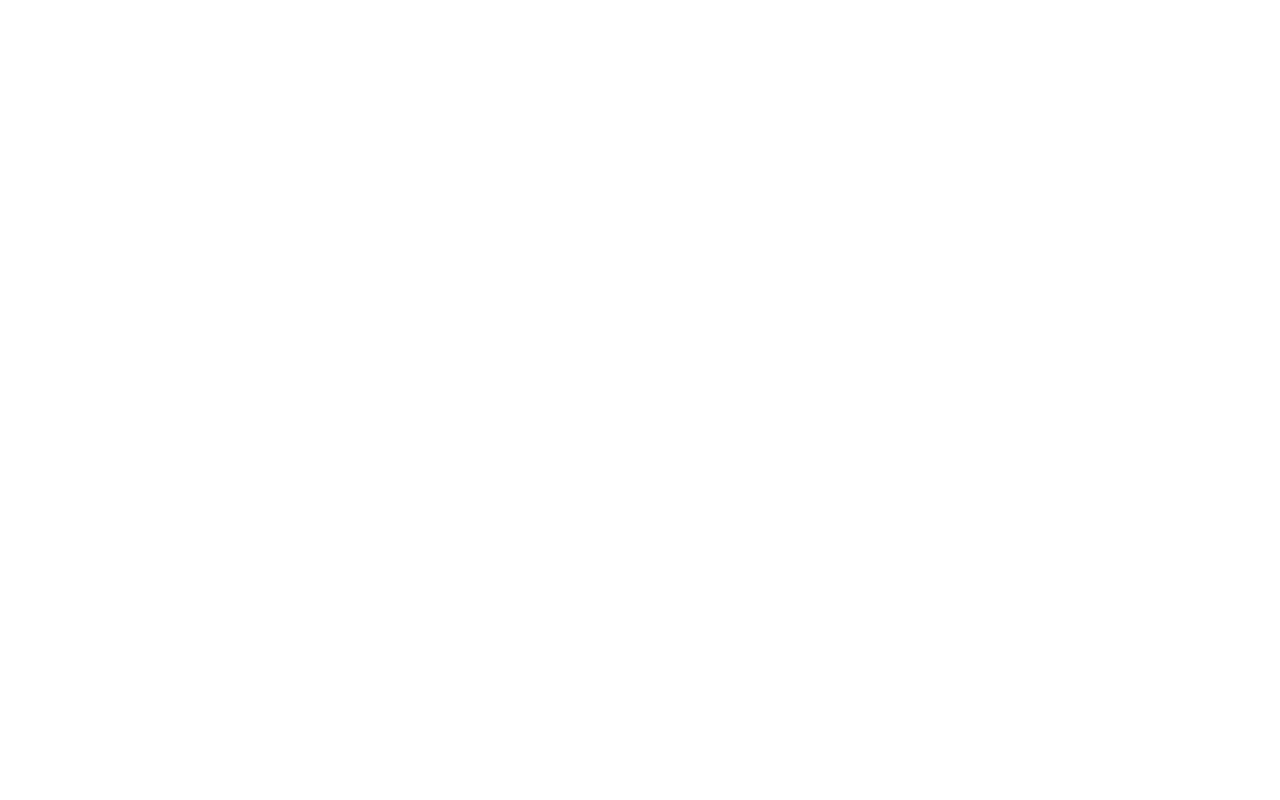
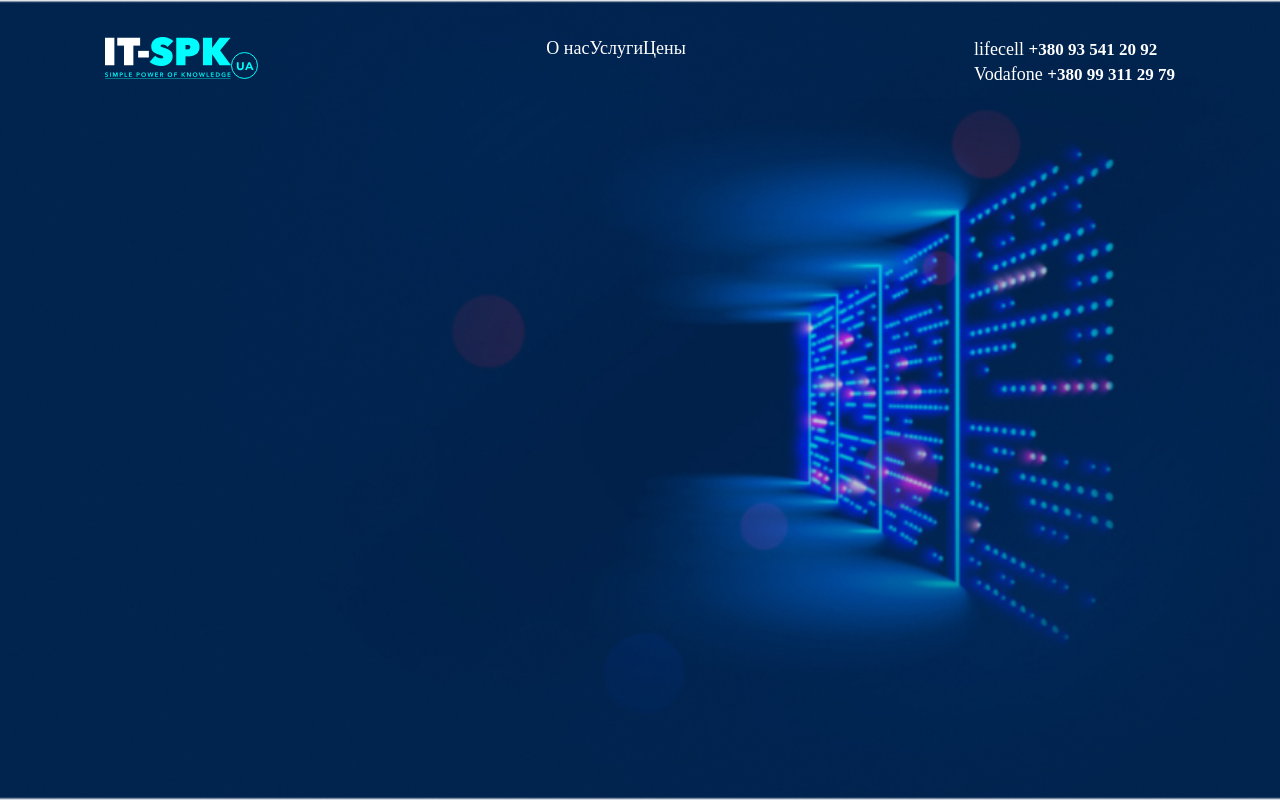
Before and after one commit to SokoL88/Bagat-2nd-project, a plain HTML site: page index.html in a window 1280 px wide. Drawn offline with nearby package versions, Linux system fonts and the light colour scheme.

Commit message:
navigation

```diff
--- a/css/style.css
+++ b/css/style.css
@@ -0,0 +1,61 @@
+*,
+*::after,
+*::before{
+    box-sizing: border-box;
+}
+body{
+    font-family: Montserrat;
+    font-style: normal;
+    font-weight: normal;
+    font-size: 18px;
+    line-height: 140%;
+    color: #252D37;
+}
+a{
+    text-decoration: none;
+    color: inherit;
+}
+
+
+.header{
+    background: url(/images/header__bg.jpg);
+    background-repeat: no-repeat;
+    background-position: top center;
+    background-size: cover;
+    min-height: 100vh;
+}
+.container{
+    max-width: 1090px;
+    margin: 0 auto;
+    padding: 0 10px;
+}
+.navigation{
+    display: flex;
+    flex-direction: row;
+    justify-content: space-between;
+    padding-top: 37px;
+}
+.menu{
+    font-family: Montserrat;
+    font-style: normal;
+    font-weight: normal;
+    font-size: 18px;
+    line-height: 22px;
+    color: #FFFFFF;
+}
+.menu__list{
+    display: flex;
+    justify-content: space-between;
+    flex-direction: row;
+}
+.phone{
+    color: #FFFFFF;
+}
+.bold__number{
+    font-family: Montserrat;
+    font-style: normal;
+    font-weight: bold;
+    font-size: 17px;
+    line-height: 21px;
+    color: #FFFFFF;
+}
--- a/index.html
+++ b/index.html
@@ -11,11 +11,26 @@
   <link rel="stylesheet" href="css/style.css">
 </head>
 <body>
-  <nav class="navigation">
+  <header class="header">
     <div class="container">
+      <nav class="navigation">
+        <div class="logo"><a href="#" class="logo__link"><img src="/images/logo.png" alt="" class="logo__img"></a><img src="/images/logo_ua.svg" alt="" class="logo__ua"></div>
 
+        <div class="menu">
+          <ul class="menu__list">
+            <li class="menu__item"><a href="#" class="menu__link">О нас</a></li>
+            <li class="menu__item"><a href="#" class="menu__link">Услуги</a></li>
+            <li class="menu__item"><a href="#" class="menu__link">Цены</a></li>
+          </ul>
+        </div>
+
+        <div class="phone">
+          <p class="phone_lifecell">lifecell <span class="bold__number">+380 93 541 20 92</span></p>
+          <p class="phone_vodafone">Vodafone <span class="bold__number">+380 99 311 29 79</span></p>
+        </div>
+      </nav>
     </div>
-  </nav>
+  </header>
 
   <script src="https://ajax.googleapis.com/ajax/libs/jquery/3.4.1/jquery.min.js"></script>
   <script src="js/slick.min.js"></script>
```
Also changed, not shown: images/header__bg.jpg (added), images/logo.png (added), images/logo_ua.svg (added).
